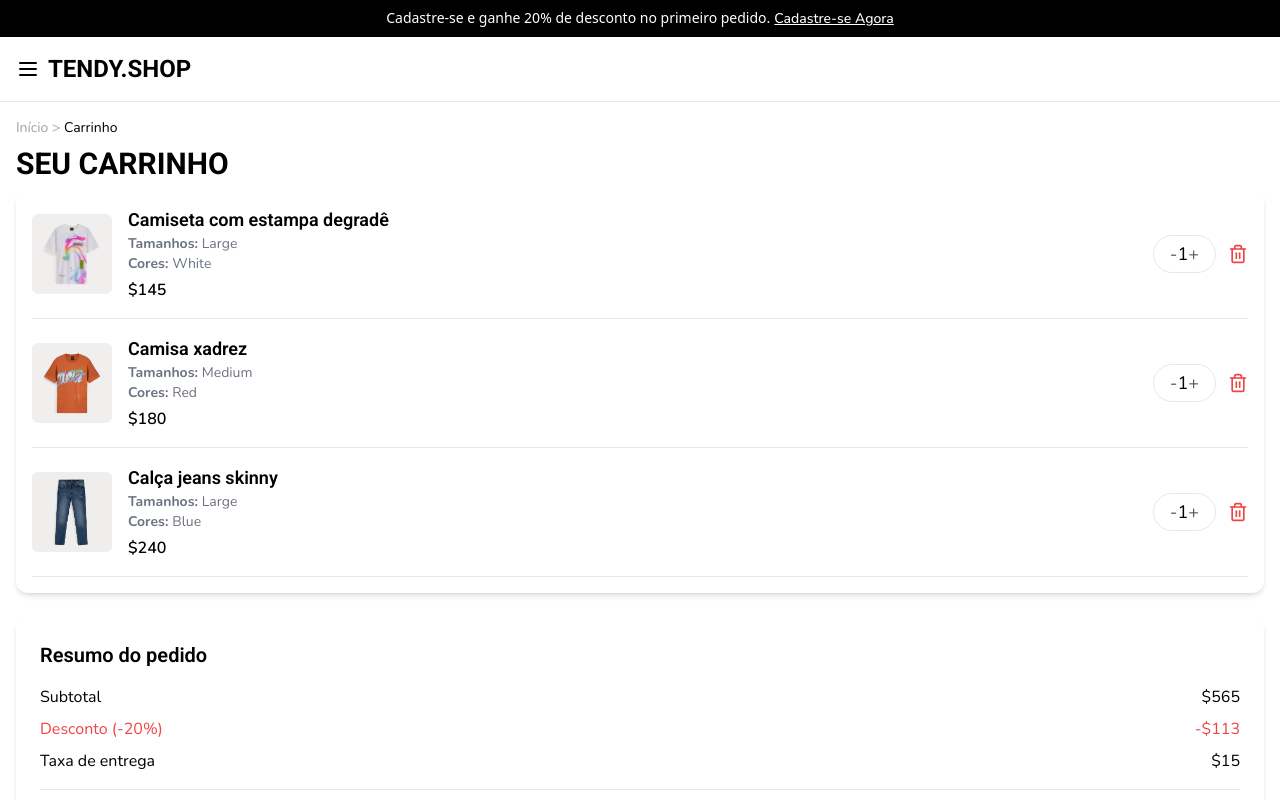
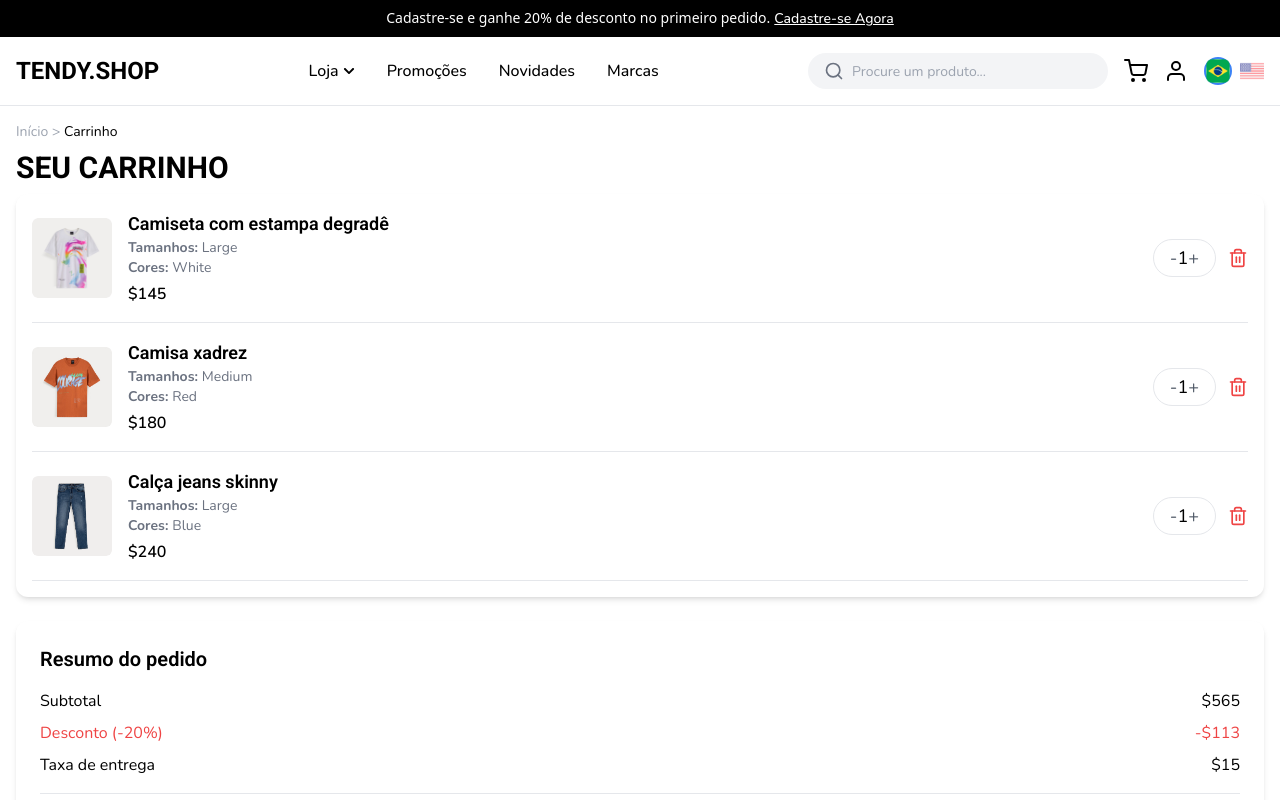
Before and after one commit to danilo1opes/TendShop, a Next.js app: page /cart in a window 1280 px wide. Shown: the top 800 px of the page. Built offline with nearby package versions, Linux system fonts and the light colour scheme.

Commit message:
⚡️feat: improve navbar for desktop

```diff
--- a/src/components/Navbar/index.tsx
+++ b/src/components/Navbar/index.tsx
@@ -2,7 +2,7 @@
 
 import { useTranslation } from '../../hook/useTranslation';
 import { changeLanguage } from '../../Lib/i18n-client';
-import { useState, useRef } from 'react';
+import { useState, useRef, useEffect } from 'react';
 import Image from 'next/image';
 import Link from 'next/link';
 import { HiOutlineMenu } from 'react-icons/hi';
@@ -13,7 +13,30 @@ export default function Navbar() {
   const { t, i18n } = useTranslation();
   const [menuOpen, setMenuOpen] = useState(false);
   const [shopOpen, setShopOpen] = useState(false);
+  const [searchOpen, setSearchOpen] = useState(false);
   const searchInputRef = useRef<HTMLInputElement>(null);
+  const menuRef = useRef<HTMLDivElement>(null);
+  const searchRef = useRef<HTMLDivElement>(null);
+
+  // Fecha o menu quando clica fora dele
+  useEffect(() => {
+    function handleClickOutside(event: MouseEvent) {
+      if (menuRef.current && !menuRef.current.contains(event.target as Node)) {
+        setMenuOpen(false);
+      }
+      if (
+        searchRef.current &&
+        !searchRef.current.contains(event.target as Node)
+      ) {
+        setSearchOpen(false);
+      }
+    }
+
+    document.addEventListener('mousedown', handleClickOutside);
+    return () => {
+      document.removeEventListener('mousedown', handleClickOutside);
+    };
+  }, []);
 
   const handleLanguageChange = (lang: 'en' | 'pt') => {
     if (i18n.language !== lang) {
@@ -23,6 +46,7 @@ export default function Navbar() {
 
   return (
     <header className="w-full">
+      {/* Banner promocional */}
       <div className="bg-brand-primary text-brand-white text-center py-2 text-sm">
         {t('promo')}
         <Link href="/singup" className="underline font-nunito font-medium ml-1">
@@ -30,41 +54,174 @@ export default function Navbar() {
         </Link>
       </div>
 
-      <nav className="flex justify-between p-4 border-b bg-brand-white">
+      {/* Navbar principal */}
+      <nav className="flex flex-col w-full bg-brand-white">
+        <div className="flex justify-between items-center p-4 border-b">
+          {/* Lado esquerdo - Logo e menu mobile */}
           <div className="flex items-center gap-2">
-          <button onClick={() => setMenuOpen(!menuOpen)}>
+            {/* Menu hamburguer (apenas mobile) */}
+            <button
+              onClick={() => setMenuOpen(!menuOpen)}
+              className="md:hidden"
+            >
               <HiOutlineMenu size={24} />
             </button>
-          {/* Link para pagina Home*/}
+
+            {/* Logo */}
             <Link href="/" className="text-2xl font-roboto font-bold uppercase">
               {t('brandName')}
             </Link>
           </div>
 
-        <div className="md:hidden flex gap-2">
+          {/* Menu Desktop (visível apenas em md+) - Links de navegação horizontal */}
+          <div className="hidden md:flex items-center space-x-8">
+            {/* Shop dropdown */}
+            <div className="relative group">
+              <button className="flex items-center font-nunito font-medium space-x-1 hover:text-brand-accent">
+                <span>{t('shop')}</span>
+                <FaChevronDown className="text-xs group-hover:rotate-180 transition-transform" />
+              </button>
+
+              {/* Submenu Desktop - Com correção para não desaparecer rapidamente */}
+              <div className="absolute hidden group-hover:block hover:block bg-brand-white shadow-lg rounded-lg p-3 min-w-[180px] z-20 mt-2">
+                {/* Elemento invisível para aumentar a área de hover */}
+                <div className="absolute -top-2 left-0 right-0 h-2 bg-transparent"></div>
+
+                <Link
+                  href="/shop/casual"
+                  className="block text-base font-nunito text-brand-primary hover:text-brand-accent hover:bg-brand-muted px-3 py-2 rounded-lg transition-all"
+                >
+                  {t('shop_casual')}
+                </Link>
+                <Link
+                  href="/shop/homens"
+                  className="block text-base font-nunito text-brand-primary hover:text-brand-accent hover:bg-brand-muted px-3 py-2 rounded-lg transition-all"
+                >
+                  {t('shop_men')}
+                </Link>
+              </div>
+            </div>
+
+            {/* Outros links desktop */}
+            <Link
+              href="/sale"
+              className="font-nunito font-medium hover:text-brand-accent"
+            >
+              {t('on_sale')}
+            </Link>
+            <Link
+              href="/new"
+              className="font-nunito font-medium hover:text-brand-accent"
+            >
+              {t('new')}
+            </Link>
+            <Link
+              href="/brands"
+              className="font-nunito font-medium hover:text-brand-accent"
+            >
+              {t('brands')}
+            </Link>
+          </div>
+
+          {/* Lado direito - Busca, carrinho, usuário */}
+          <div className="flex items-center gap-4">
+            {/* Barra de busca desktop */}
+            <div className="hidden md:flex items-center bg-brand-muted rounded-full px-4 py-2 min-w-[300px]">
+              <FiSearch className="text-brand-gray mr-2" size={20} />
+              <input
+                type="text"
+                placeholder={t('search_products')}
+                className="bg-transparent outline-none flex-1 text-sm"
+              />
+            </div>
+
+            {/* Ícone de busca para mobile */}
             <button
-            onClick={() => {
-              setMenuOpen(true);
-              setTimeout(() => {
-                searchInputRef.current?.focus();
-              }, 300);
-            }}
+              onClick={() => setSearchOpen(!searchOpen)}
+              className="md:hidden"
             >
               <FiSearch size={24} />
             </button>
+
+            {/* Ícones universais (desktop e mobile) */}
             <button>
               <Link href="/cart">
                 <FiShoppingCart size={24} />
               </Link>
             </button>
             <button>
+              <Link href="/account">
                 <FiUser size={24} />
+              </Link>
             </button>
+
+            {/* Idiomas (visíveis apenas no desktop) */}
+            <div className="hidden md:flex gap-2 items-center">
+              <button
+                onClick={() => handleLanguageChange('pt')}
+                className={`rounded-full transition ${
+                  i18n.language === 'pt'
+                    ? 'border-2 border-brand-accent'
+                    : 'opacity-60 hover:opacity-100'
+                }`}
+              >
+                <Image
+                  src="/icon/br-flag.webp"
+                  alt="Português"
+                  width={24}
+                  height={24}
+                />
+              </button>
+              <button
+                onClick={() => handleLanguageChange('en')}
+                className={`rounded-full transition ${
+                  i18n.language === 'en'
+                    ? 'border-2 border-brand-accent'
+                    : 'opacity-60 hover:opacity-100'
+                }`}
+              >
+                <Image
+                  src="/icon/us-flag.webp"
+                  alt="English"
+                  width={24}
+                  height={24}
+                />
+              </button>
+            </div>
+          </div>
         </div>
       </nav>
 
+      {/* Menu Mobile Slide-in */}
       {menuOpen && (
-        <div className="bg-brand-white px-4 py-6 md:hidden shadow-lg space-y-4 transform transition-all duration-300 ease-in-out -translate-x-full opacity-0 animate-slide-in">
+        <div
+          ref={menuRef}
+          className="fixed top-0 left-0 h-full w-4/5 max-w-[300px] bg-brand-white z-30 px-4 py-6 md:hidden shadow-lg space-y-4 transform transition-all duration-300 ease-in-out animate-slide-in overflow-y-auto"
+        >
+          {/* Cabeçalho do menu mobile */}
+          <div className="flex justify-between items-center pb-4 border-b border-brand-muted">
+            <Link href="/" className="text-xl font-roboto font-bold uppercase">
+              {t('brandName')}
+            </Link>
+            <button onClick={() => setMenuOpen(false)}>
+              <svg
+                width="24"
+                height="24"
+                viewBox="0 0 24 24"
+                fill="none"
+                xmlns="http://www.w3.org/2000/svg"
+              >
+                <path
+                  d="M18 6L6 18M6 6L18 18"
+                  stroke="currentColor"
+                  strokeWidth="2"
+                  strokeLinecap="round"
+                  strokeLinejoin="round"
+                />
+              </svg>
+            </button>
+          </div>
+
           {/* SHOP com submenu */}
           <div>
             <button
@@ -87,7 +244,6 @@ export default function Navbar() {
                 >
                   {t('shop_casual')}
                 </Link>
-                {/* Link específico para a página de homens */}
                 <Link
                   href="/shop/homens"
                   className="block text-base font-nunito text-brand-primary hover:text-brand-accent hover:bg-brand-muted px-3 py-1 rounded-lg transition-all"
@@ -159,6 +315,51 @@ export default function Navbar() {
           </div>
         </div>
       )}
+
+      {/* Overlay de fundo quando o menu mobile está aberto */}
+      {menuOpen && (
+        <div
+          className="fixed inset-0 bg-black bg-opacity-50 z-20 md:hidden"
+          onClick={() => setMenuOpen(false)}
+        ></div>
+      )}
+
+      {/* Barra de busca mobile quando ativada */}
+      {searchOpen && (
+        <div
+          ref={searchRef}
+          className="fixed top-0 left-0 right-0 bg-brand-white z-30 p-4 shadow-md md:hidden animate-slide-down"
+        >
+          <div className="flex items-center">
+            <button onClick={() => setSearchOpen(false)} className="mr-3">
+              <svg
+                width="24"
+                height="24"
+                viewBox="0 0 24 24"
+                fill="none"
+                xmlns="http://www.w3.org/2000/svg"
+              >
+                <path
+                  d="M19 12H5M5 12L12 19M5 12L12 5"
+                  stroke="currentColor"
+                  strokeWidth="2"
+                  strokeLinecap="round"
+                  strokeLinejoin="round"
+                />
+              </svg>
+            </button>
+            <div className="flex items-center bg-brand-muted rounded-full px-4 py-2 flex-1">
+              <FiSearch className="text-brand-gray mr-2" size={20} />
+              <input
+                type="text"
+                placeholder={t('search_products')}
+                className="bg-transparent outline-none flex-1 text-sm"
+                autoFocus
+              />
+            </div>
+          </div>
+        </div>
+      )}
     </header>
   );
 }
```
Lines whose indentation alone changed are shown as unchanged.
